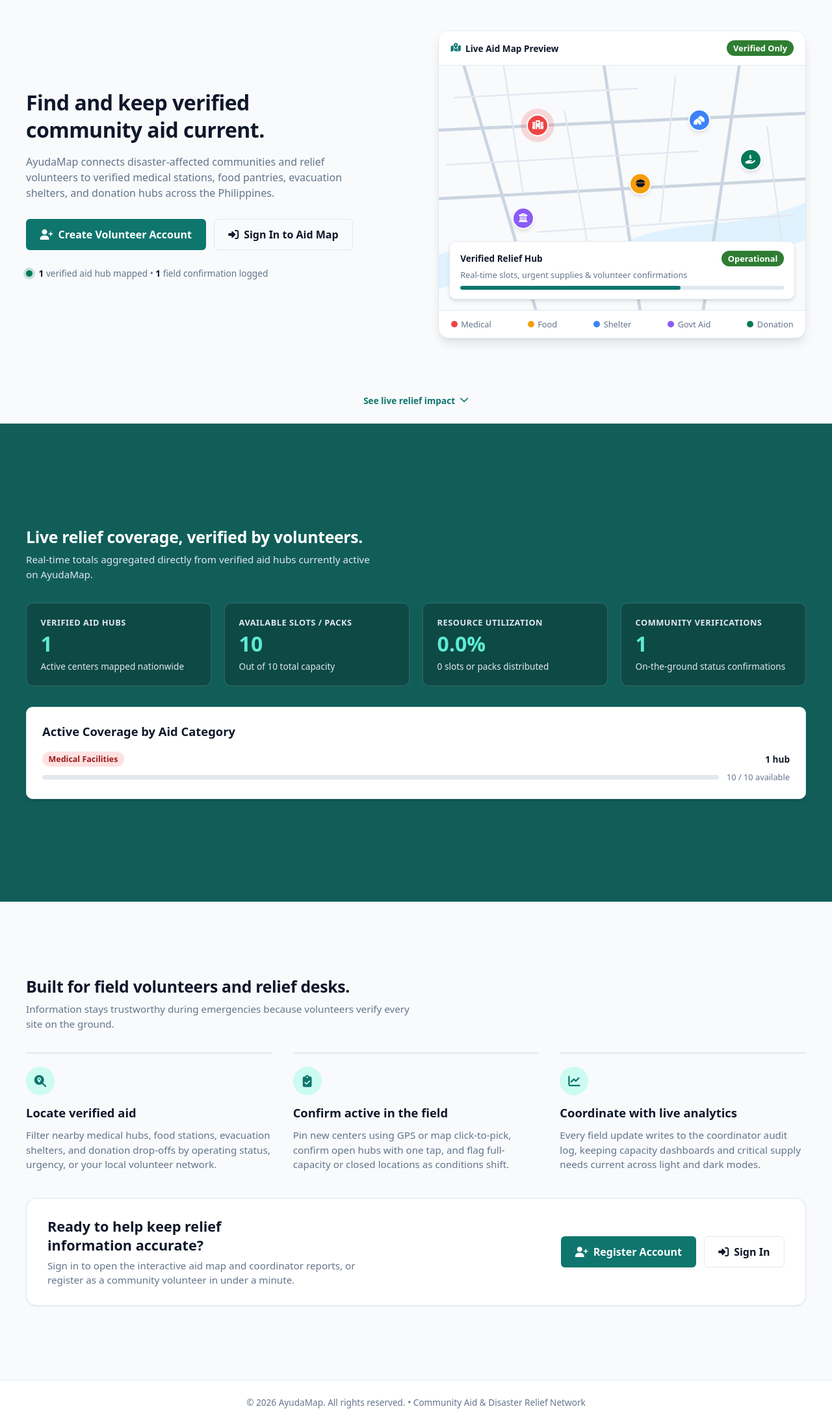
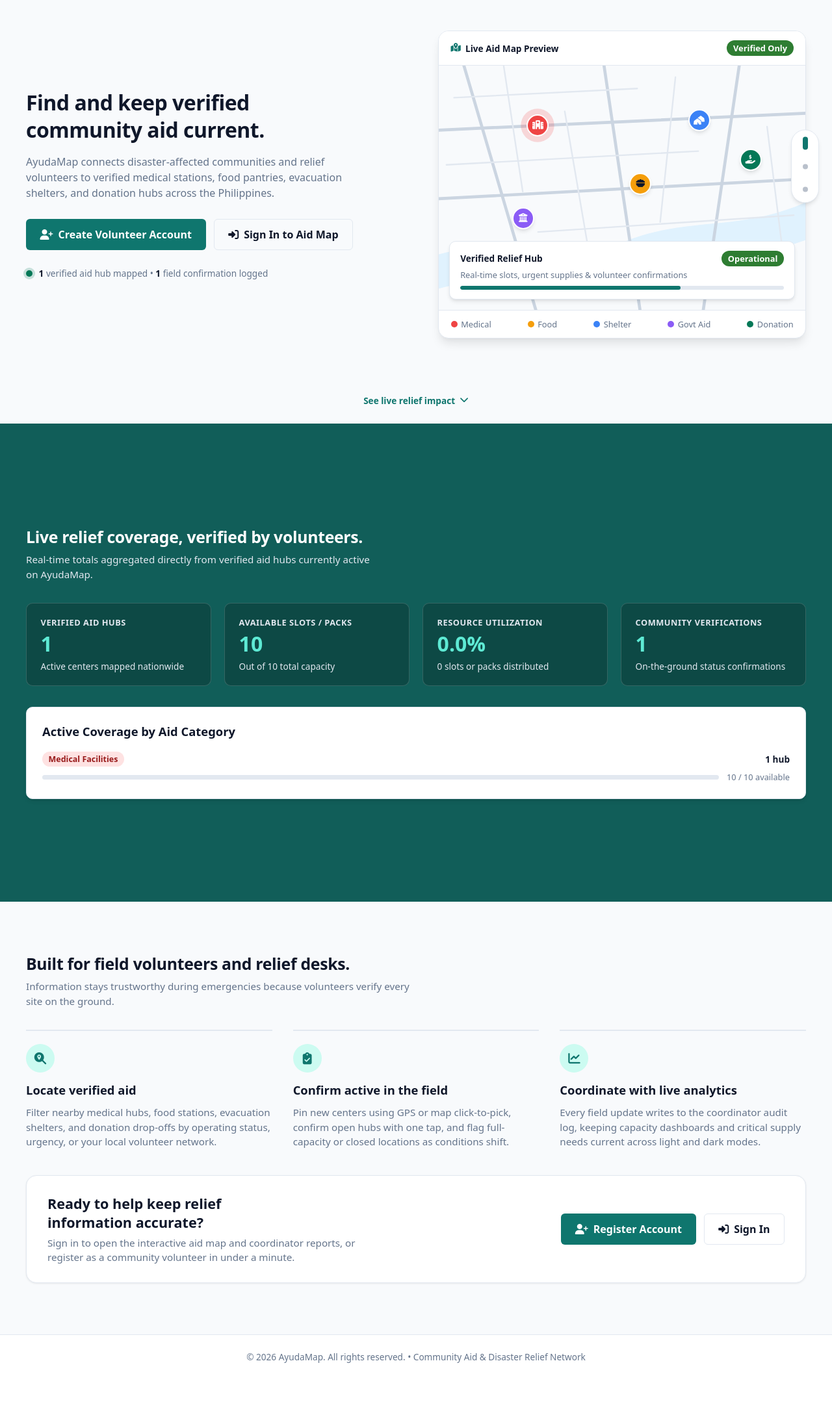
Before and after one commit to DanielMarkA/AyudaMap, a Django app: page / in a window 1280 px wide. Shown: the part 144-2336 px from the top of the page at 65% size. After the commit the page ends 2242 px from the top, so only its background shows below. Run offline with Django 5.2, Linux system fonts and the light colour scheme; tables that the repository leaves empty hold one stand-in row (values such as "Sample post").

Commit message:
feat(landing): add smooth chapter scroll controller and chapter navigation dots

```diff
--- a/static/css/home/landing.css
+++ b/static/css/home/landing.css
@@ -3,9 +3,15 @@
    ========================================================================== */
 
 html:has(body.landing-page) {
-    scroll-snap-type: y proximity;
+    scroll-snap-type: y mandatory;
     scroll-behavior: smooth;
     scroll-padding-top: 64px;
+    scrollbar-width: none;
+    -ms-overflow-style: none;
+}
+
+html:has(body.landing-page)::-webkit-scrollbar {
+    display: none;
 }
 
 body.landing-page .main-content {
@@ -17,6 +23,59 @@ body.landing-page .container {
     padding: 0;
 }
 
+/* Chapter Progress Rail */
+.chapter-dots {
+    position: fixed;
+    right: 1.25rem;
+    top: 50%;
+    transform: translateY(-50%);
+    z-index: 900;
+    display: flex;
+    flex-direction: column;
+    gap: 0.45rem;
+    padding: 0.4rem;
+    border-radius: 9999px;
+    background-color: var(--bg-card);
+    border: 1px solid var(--border-color);
+    box-shadow: var(--shadow-md);
+}
+
+.chapter-dot-btn {
+    width: 28px;
+    height: 28px;
+    border: none;
+    background: transparent;
+    border-radius: 50%;
+    display: inline-flex;
+    align-items: center;
+    justify-content: center;
+    cursor: pointer;
+    padding: 0;
+}
+
+.chapter-dot {
+    width: 8px;
+    height: 8px;
+    border-radius: 9999px;
+    background-color: var(--text-muted);
+    opacity: 0.45;
+    transition: height 0.18s cubic-bezier(0.16, 1, 0.3, 1), background-color 0.18s cubic-bezier(0.16, 1, 0.3, 1), opacity 0.18s cubic-bezier(0.16, 1, 0.3, 1);
+}
+
+.chapter-dot-btn:hover .chapter-dot {
+    opacity: 0.85;
+}
+
+.chapter-dot-btn.active .chapter-dot {
+    height: 20px;
+    background-color: var(--primary-dark);
+    opacity: 1;
+}
+
+html.dark-mode .chapter-dot-btn.active .chapter-dot {
+    background-color: #5eead4;
+}
+
 .landing-chapters {
     display: flex;
     flex-direction: column;
@@ -25,6 +84,7 @@ body.landing-page .container {
 .landing-chapter {
     min-height: calc(100svh - 64px);
     scroll-snap-align: start;
+    scroll-snap-stop: always;
     display: flex;
     flex-direction: column;
     justify-content: center;
@@ -485,9 +545,15 @@ html.dark-mode .impact-bar-fill {
     color: var(--text-muted);
 }
 
-/* Chapter 3: How Field Verification Works + Final CTA */
+/* Chapter 3: How Field Verification Works + Final CTA (pairs with footer in final viewport) */
 .chapter-workflow {
     background-color: var(--bg-main);
+    min-height: calc(100svh - 134px);
+    scroll-snap-align: end;
+}
+
+body.landing-page .app-footer {
+    scroll-snap-align: end;
 }
 
 .workflow-steps {
@@ -569,6 +635,9 @@ html.dark-mode .impact-bar-fill {
 
 /* Responsive Breakpoints */
 @media (max-width: 950px) {
+    .chapter-dots {
+        display: none;
+    }
     .hero-grid {
         grid-template-columns: 1fr;
         gap: 2rem;
@@ -620,7 +689,8 @@ html.dark-mode .impact-bar-fill {
         animation: none;
         box-shadow: 0 0 0 4px rgba(239, 68, 68, 0.45);
     }
-    .scroll-cue {
+    .scroll-cue,
+    .chapter-dot {
         transition: none;
     }
 }
--- a/templates/home/landing.html
+++ b/templates/home/landing.html
@@ -9,6 +9,18 @@
 {% endblock %}
 
 {% block content %}
+<nav class="chapter-dots" aria-label="Page sections">
+    <button type="button" class="chapter-dot-btn active" aria-label="Jump to overview" aria-current="true">
+        <span class="chapter-dot" aria-hidden="true"></span>
+    </button>
+    <button type="button" class="chapter-dot-btn" aria-label="Jump to live relief impact" aria-current="false">
+        <span class="chapter-dot" aria-hidden="true"></span>
+    </button>
+    <button type="button" class="chapter-dot-btn" aria-label="Jump to how it works" aria-current="false">
+        <span class="chapter-dot" aria-hidden="true"></span>
+    </button>
+</nav>
+
 <div class="landing-chapters">
     <!-- Chapter 1: Hero + Static Map Preview Hook -->
     <section class="landing-chapter chapter-hero" id="overview" aria-labelledby="landing-hero-title">
@@ -220,3 +232,7 @@
     </section>
 </div>
 {% endblock %}
+
+{% block extra_js %}
+<script src="{% static 'js/home/landing.js' %}"></script>
+{% endblock %}
```
Also changed, not shown: static/js/home/landing.js (added, +148 -0 lines).
